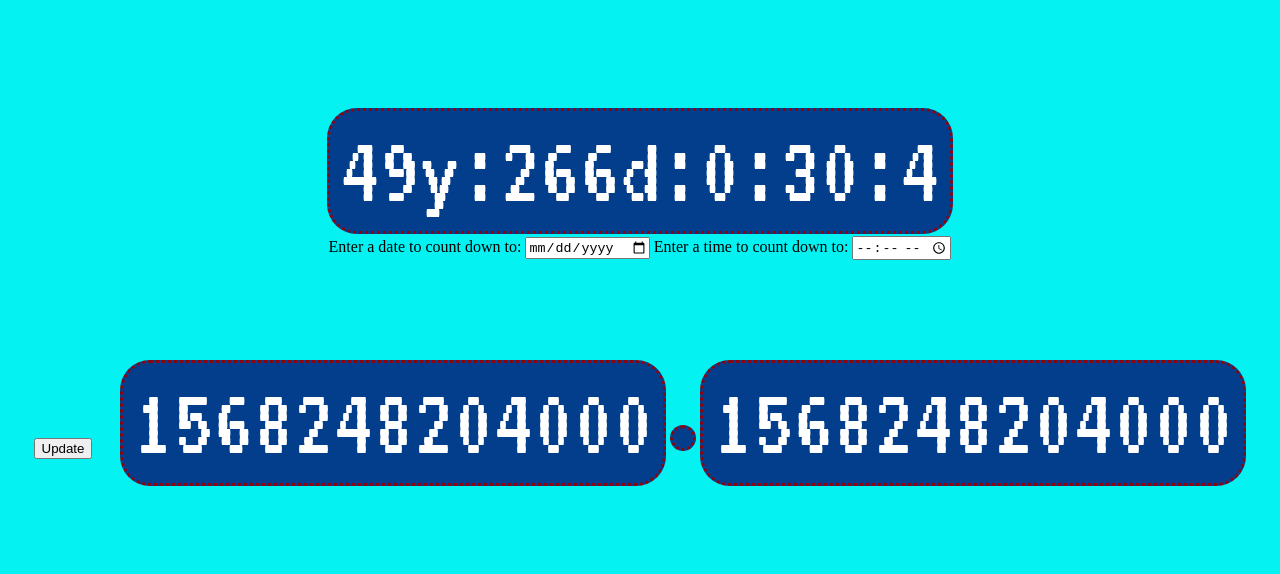
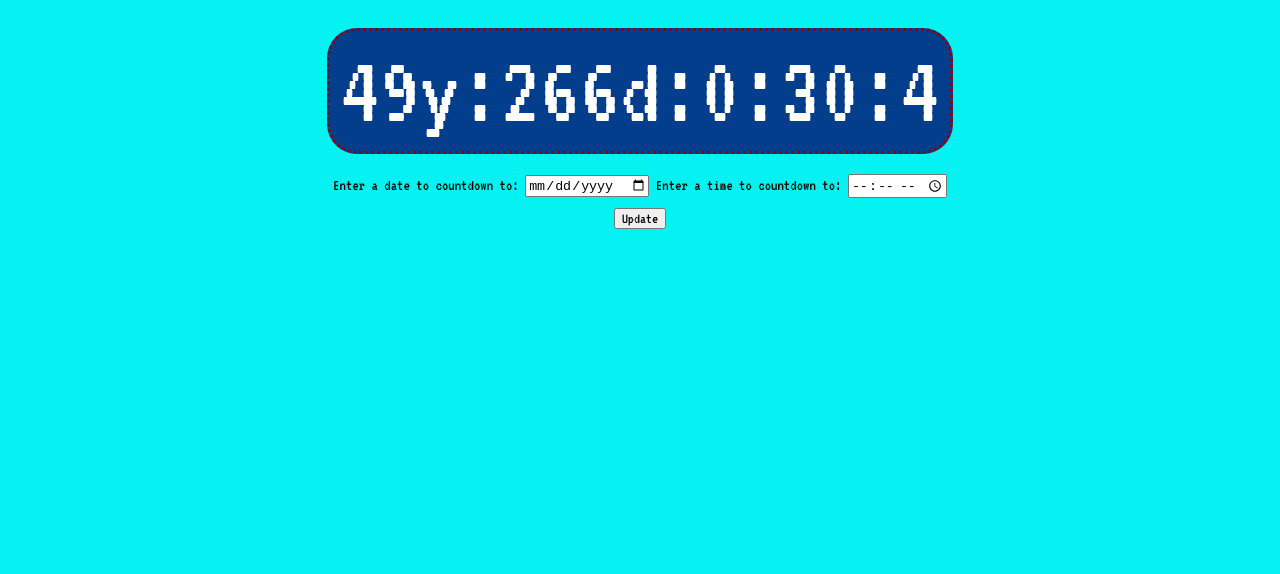
Before and after one commit to robbiegay/countdown-timer, a plain HTML site: page index.html in a window 1280 px wide. Drawn offline with Linux system fonts and the light colour scheme.

Commit message:
A mostly polished countdown timer

```diff
--- a/css/style.css
+++ b/css/style.css
@@ -13,6 +13,7 @@ p {
     display: inline-block;
     padding: 10px;
     margin-bottom: 2px;
+    margin: 20px;
 
     /* Style */
     font-size: 100px;
@@ -36,3 +37,18 @@ p {
 .dy, .mth, .yr {
     color: green;
 }
+
+.instructions, .inM, .outM, .diff {
+    visibility: hidden;
+}
+
+form {
+    font-family: 'VT323', monospace;
+}
+
+button {
+    font-family: 'VT323', monospace;
+    font-size: 15px;
+    display: inline-block;
+    margin: 10px;
+}
--- a/index.html
+++ b/index.html
@@ -12,16 +12,19 @@
         <article>
             <p class="countdown"></p>
             <form>
-                Enter a date to count down to:
+                Enter a date to countdown to:
                 <input type="date" name="dateInput" min="" class="dateSelection"> <!-- Figure out a way to set the min to the current time -->
-                Enter a time to count down to:
+                Enter a time to countdown to:
                 <input type="time" name="timeInput" class="timeSelection">
             </form>
             <button type="button" class="update">Update</button>
-            <p class="instructions"></p>
-            <p class="inM"></p>
-            <p class="outM"></p>
-            <p class="diff"></p>
+            <!-- Objects used for visually seeing countdown timer -->
+            <div>
+                <p class="instructions"></p>
+                <p class="inM"></p>
+                <p class="outM"></p>
+                <p class="diff"></p>
+            </div>
         </article>
 
         <script src="js/main.js"></script>
--- a/js/main.js
+++ b/js/main.js
@@ -16,6 +16,10 @@ let instr = document.querySelector('.instructions');
 let inM = document.querySelector('.inM');
 let outM = document.querySelector('.outM');
 
+let countdownBox = document.querySelector('.countdown');
+
+let btn = document.querySelector('.update');
+
 
 
 function countdown() {
@@ -24,9 +28,27 @@ function countdown() {
     let currentMili = date.getTime();
     inM.innerHTML = currentMili; // This gives us the current time in milliseconds
 
+    // Sets the minimum input date to be today or future
+    let yrMin = date.getFullYear(); // Returns 4-digit year
+    let mthMin = date.getMonth(); // Returns month, 0-11
+    let dyMin = date.getDate(); // Returns day of the month 1-31
+    dateSelection.setAttribute('min', (yrMin + "-" + addZero((mthMin + 1)) + "-" + dyMin)); // Adds a zero or else Sept = 9 and wouldn't work
+
+    // timeSelection.setAttribute('min', `${19}:${30}`); Can't do this b/c time must be allowed for other days.
+    // Workaround = to have an if statement to make it dont if yr and day = 0 and others = posotive
+
+    function addZero(x) {
+        if (x < 10) {
+            x = `0${x}`;
+            return x;
+        } else {
+            return x;
+        }
+    }
+
     // Gets the target date and time
 
-    let btn = document.querySelector('.update');
+
     btn.addEventListener('click', setTargetDate);
     function setTargetDate() { // output date total milisec
         let targetDate = new Date(dateSelection.value);
@@ -42,7 +64,7 @@ function countdown() {
         outM.innerHTML = output;
     }
 
-    let countdownBox = document.querySelector('.countdown');
+    //let countdownBox = document.querySelector('.countdown');
 
     let cd = inM.textContent - outM.textContent;
     let secConv = Math.round(cd / 1000);
@@ -57,10 +79,16 @@ function countdown() {
     let yr = yrConv;
 
 
+    // Places the countdown in the countdown box
+    countdownBox.innerHTML = `${Math.abs(yr)}y:${Math.abs(dy)}d:${Math.abs(hr)}:${Math.abs(min)}:${Math.abs(sec)}`;
+    // Abs = turn the negative 'counting' numbers positive
 
 
-    countdownBox.innerHTML = `${Math.abs(yr)}y:${Math.abs(dy)}d:${Math.abs(hr)}:${Math.abs(min)}:${Math.abs(sec)}`;
-
+    if (sec === 0 && min === 0 && hr === 0 && dy === 0 && yr === 0) {
+        countdownBox.innerHTML = "DONE!!!";
+        btn.setAttribute('class', 'done');
+        clearInterval(esc);
+    }
 
     let diff = document.querySelector('.diff');
     diff.innerHTML = inM.textContent - outM.textContent;
@@ -70,11 +98,29 @@ function countdown() {
 
 
 
+
+
 }
 
-setInterval(countdown, 1); // Checks the time remaining every 250ms
+let esc = setInterval(countdown, 1); // Checks the time remaining every 1ms
+setInterval(colorChange, 1000);
 
+function colorChange() {
+    if (btn.getAttribute('class') === 'done') {
+        countdownBox.setAttribute('style', 'color: green;');
+        setTimeout(colorChange, 500);
+        countdownBox.setAttribute('style', 'color: red;');
+        setTimeout(colorChange, 500);
+    }
+}
 
+/*
+function green() {
+    countdownBox.setAttribute('style', 'color: green;');
+}
+function red() {
+    countdownBox.setAttribute('style', 'color: red;');
+}*/
 
 
 
```
